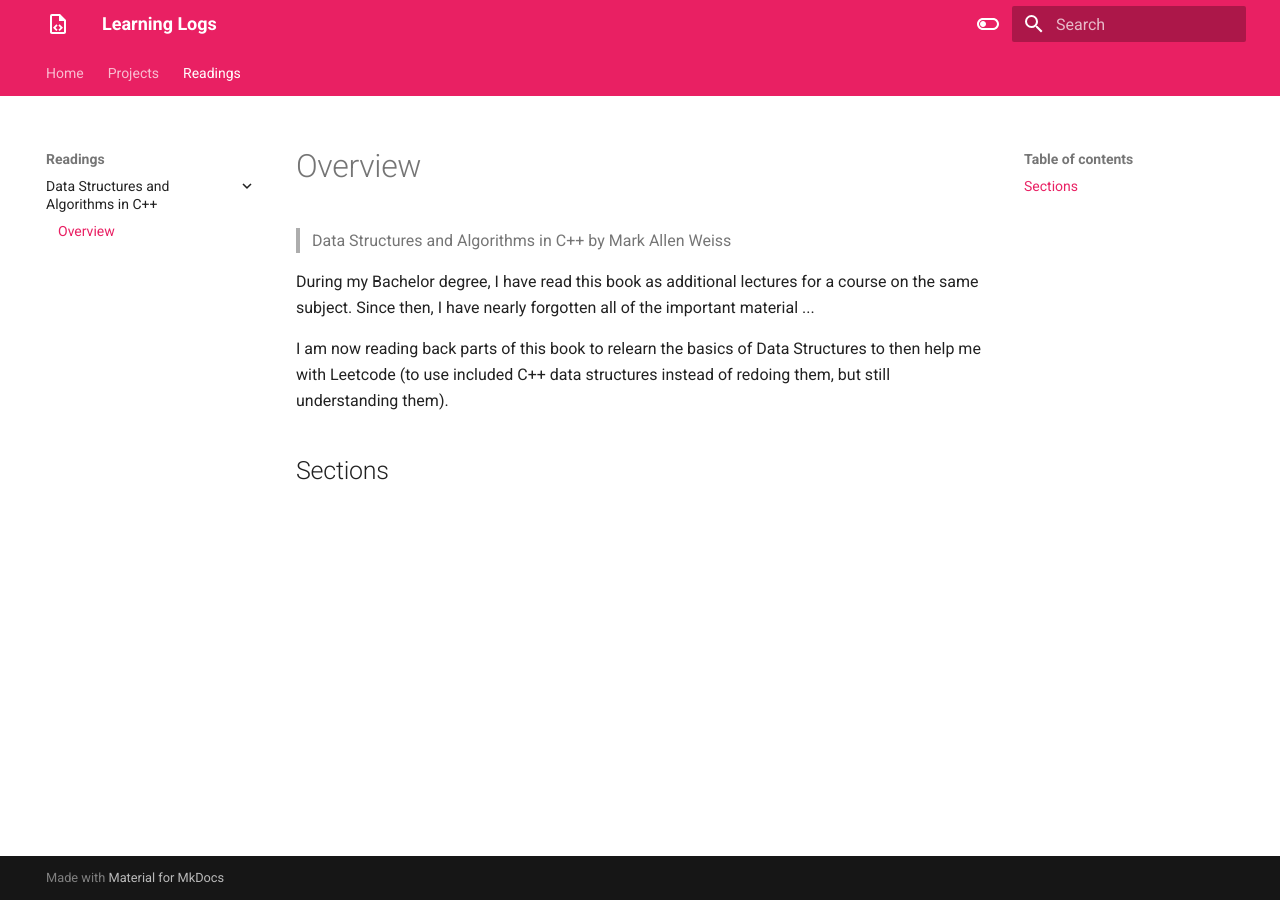
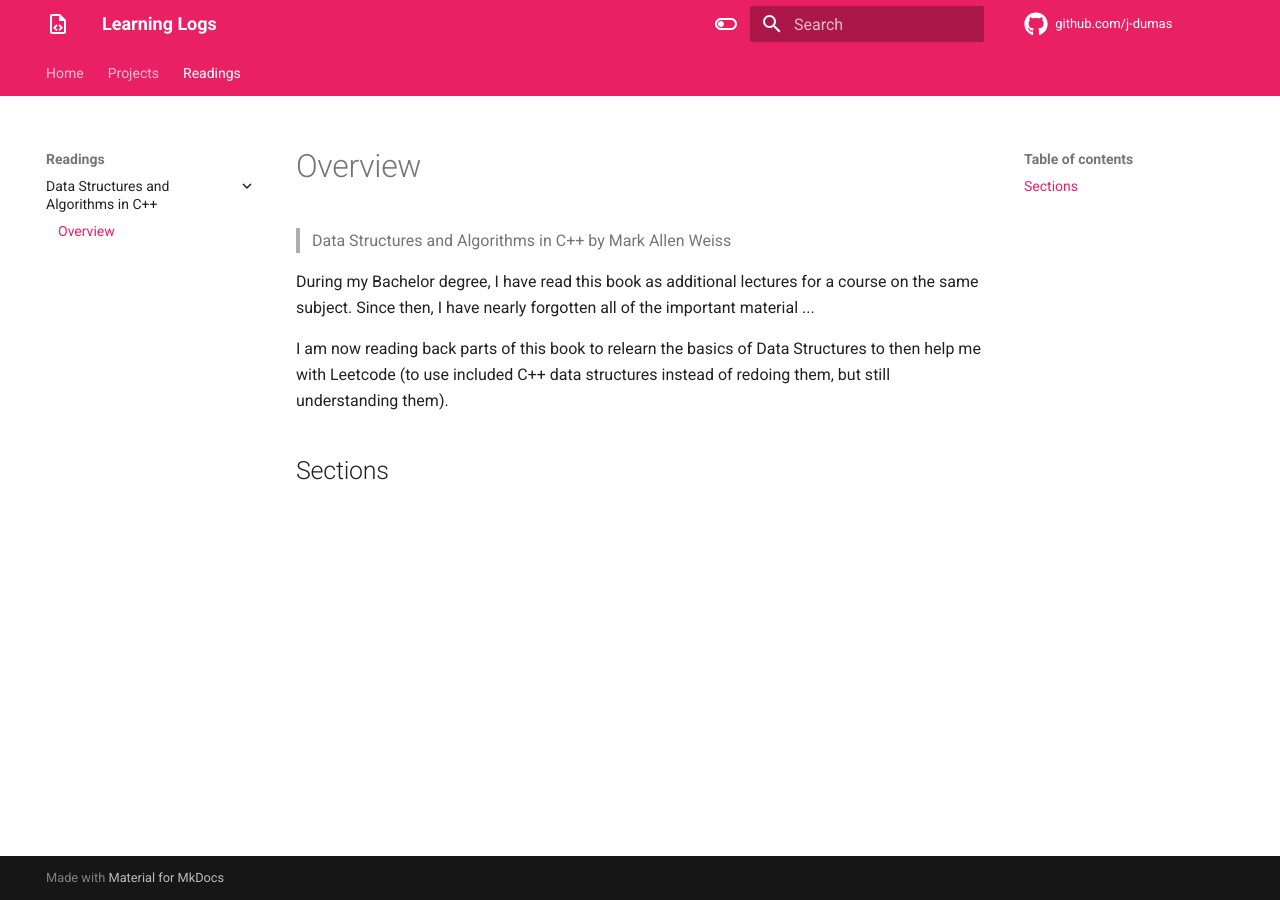
Before and after one commit to j-dumas/learning-logs, an MkDocs documentation site: the page built from content/Readings/Data Structures and Algorithms in C++/DSACPP - Overview.md, in a window 1280 px wide. Built offline with MkDocs 1.6.1 and Material for MkDocs 9.7.7, drawn with Linux system fonts in a browser that asks for light colours.

Commit message:
Update mkdocs.yml

```diff
--- a/mkdocs.yml
+++ b/mkdocs.yml
@@ -2,11 +2,14 @@ site_name: Learning Logs
 docs_dir: content
 site_url: https://j-dumas.github.io/learning-logs/
 site_description: My journey of learning
+repo_url: https://github.com/j-dumas
+repo_name: github.com/j-dumas
 
 theme:
     name: 'material'
     icon:
       logo: material/file-code-outline
+      repo: fontawesome/brands/github
 
     features:
         - navigation.tabs
@@ -31,11 +34,12 @@ theme:
 
 # Extensions
 markdown_extensions:
+  - def_list
+  - meta
   - pymdownx.arithmatex:
       generic: true
   - pymdownx.tasklist:
       custom_checkbox: true
-  - def_list
   - pymdownx.caret
   - pymdownx.keys
   - pymdownx.tilde
```
